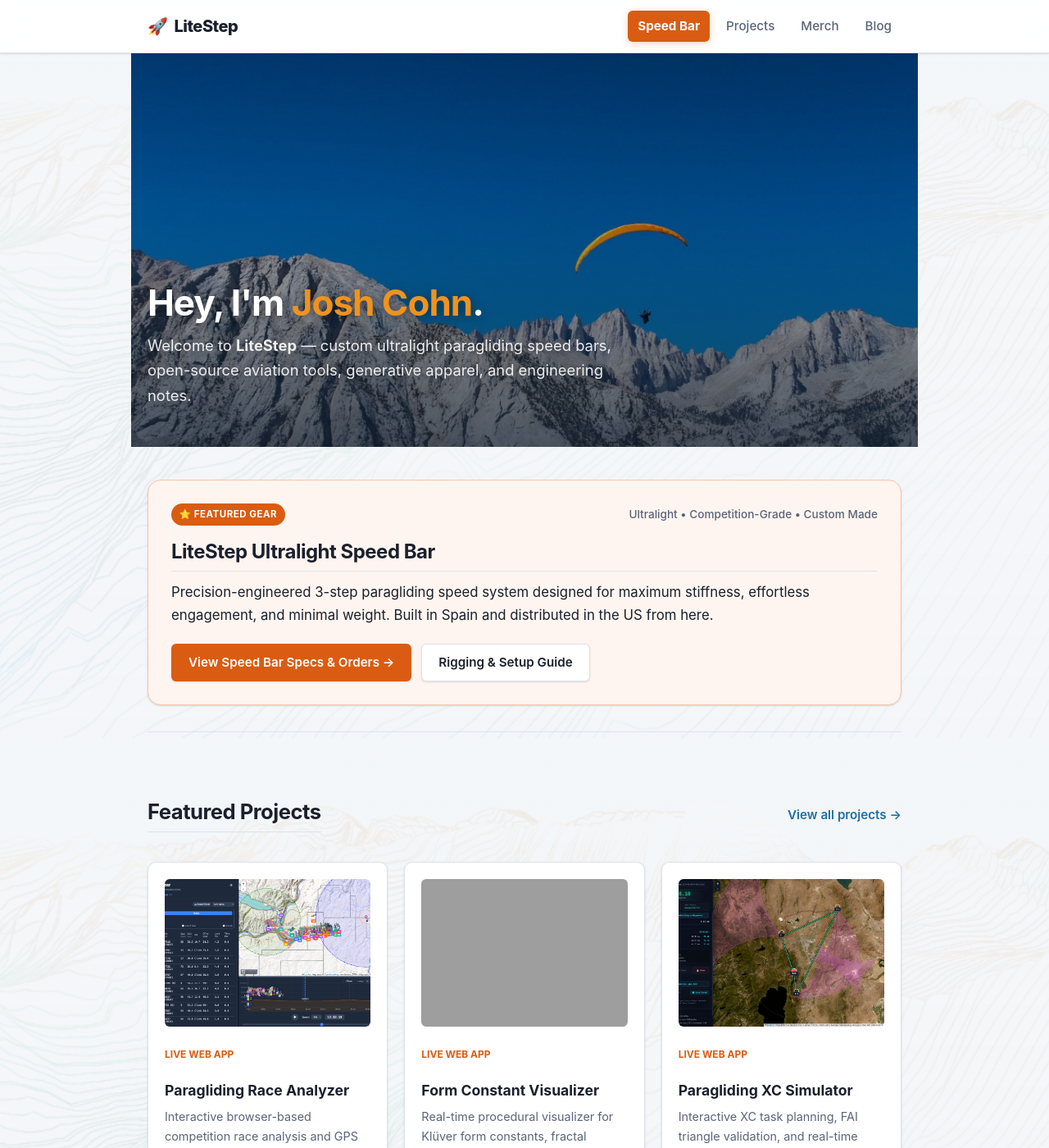
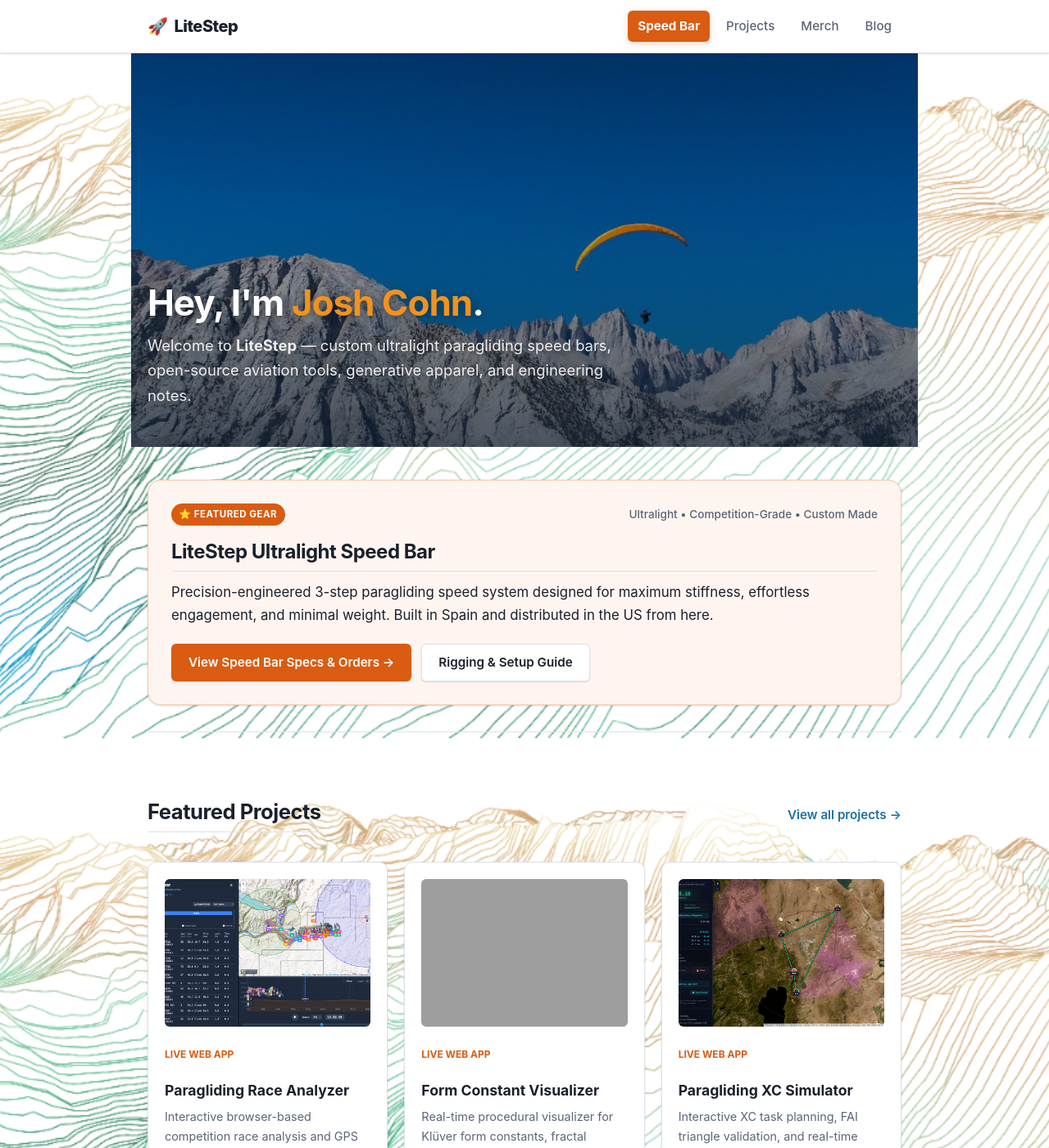
Before and after one commit to jbcohn/litestep.site, a Jekyll site: the page built from index.md, in a window 1280 px wide and 1400 px high. Shown: the whole window at 82% size. Built offline with Jekyll 4.4.1, drawn with Linux system fonts in a browser that asks for light colours; grey boxes are pictures that could not be loaded.

Commit message:
Set DEM contour background to 100% opacity with zero transparency overlay

```diff
--- a/assets/css/style.css
+++ b/assets/css/style.css
@@ -31,10 +31,8 @@
 
 body {
   font-family: -apple-system, BlinkMacSystemFont, "Segoe UI", Roboto, Helvetica, Arial, sans-serif;
-  background-color: var(--bg-color);
-  background-image:
-    linear-gradient(rgba(244, 246, 249, 0.85), rgba(244, 246, 249, 0.92)),
-    url('../images/dem_contour_gradient.png');
+  background-color: #ffffff;
+  background-image: url('../images/dem_contour_gradient.png');
   background-repeat: no-repeat;
   background-position: top center;
   background-size: cover;
```
